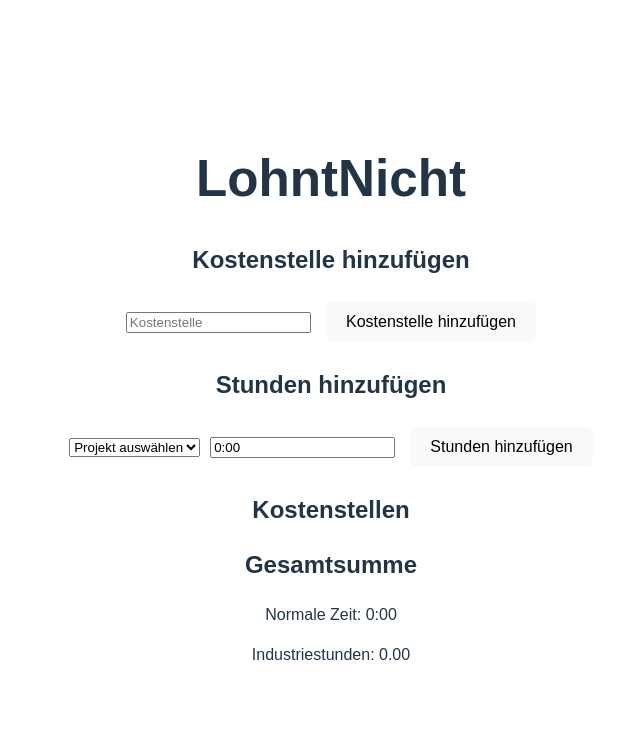
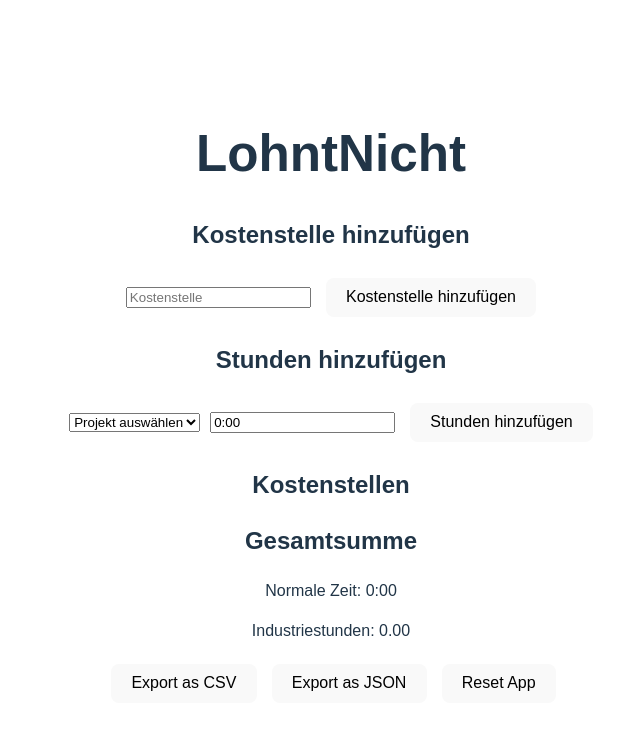
Before and after one commit to Helmbearer/lohnt-nicht, a Vue app: page / in a window 1280 px wide. Shown: the top 730 px of the page, without its empty margins (309-949 px from the left). Built offline with nearby package versions, Linux system fonts and the light colour scheme.

Commit message:
added export and reset option

```diff
--- a/src/App.vue
+++ b/src/App.vue
@@ -8,6 +8,11 @@
       <h2>Gesamtsumme</h2>
       <p>Normale Zeit: {{ totalTime }}</p>
       <p>Industriestunden: {{ totalIndustrialHours }}</p>
+      <div>
+        <button @click="exportData('csv')">Export as CSV</button>
+        <button @click="exportData('json')">Export as JSON</button>
+        <button @click="resetApp">Reset App</button>
+      </div>
     </div>
   </div>
 </template>
@@ -95,6 +100,67 @@ export default {
       return industrialHours.toFixed(2);
     };
 
+    const exportData = (format) => {
+      const data = projects.value.map(project => ({
+        name: project.name,
+        hours: project.hours,
+        industrialHours: convertToIndustrialHours(project.hours.split(':').map(Number).reduce((acc, val) => acc * 60 + val)),
+        operation: project.operation
+      }));
+
+      const totals = {
+        totalTime: totalTime.value,
+        totalIndustrialHours: totalIndustrialHours.value
+      };
+
+      if (format === 'csv') {
+        exportCSV(data, totals);
+      } else {
+        exportJSON(data, totals);
+      }
+    };
+
+    const exportCSV = (data, totals) => {
+      let csvContent = "data:text/csv;charset=utf-8,";
+      csvContent += "Name,Hours,Industrial Hours,Operation\n";
+      data.forEach(row => {
+        csvContent += `${row.name},${row.hours},${row.industrialHours},${row.operation}\n`;
+      });
+      csvContent += `Total,${totals.totalTime},${totals.totalIndustrialHours}\n`;
+
+      const encodedUri = encodeURI(csvContent);
+      const link = document.createElement("a");
+      link.setAttribute("href", encodedUri);
+      link.setAttribute("download", "projects.csv");
+      document.body.appendChild(link);
+
+      link.click();
+      document.body.removeChild(link);
+    };
+
+    const exportJSON = (data, totals) => {
+      const jsonData = {
+        projects: data,
+        totals: totals
+      };
+
+      const dataStr = "data:text/json;charset=utf-8," + encodeURIComponent(JSON.stringify(jsonData));
+      const link = document.createElement("a");
+      link.setAttribute("href", dataStr);
+      link.setAttribute("download", "projects.json");
+      document.body.appendChild(link);
+
+      link.click();
+      document.body.removeChild(link);
+    };
+
+    const resetApp = () => {
+      projects.value = [];
+      totalTime.value = '0:00';
+      totalIndustrialHours.value = '0.00';
+      localStorage.removeItem('projects');
+    };
+
     return {
       projects,
       totalTime,
@@ -103,7 +169,9 @@ export default {
       addTimes,
       subtractTimes,
       calculateTotals,
-      convertToIndustrialHours
+      convertToIndustrialHours,
+      exportData,
+      resetApp
     };
   }
 };
```
